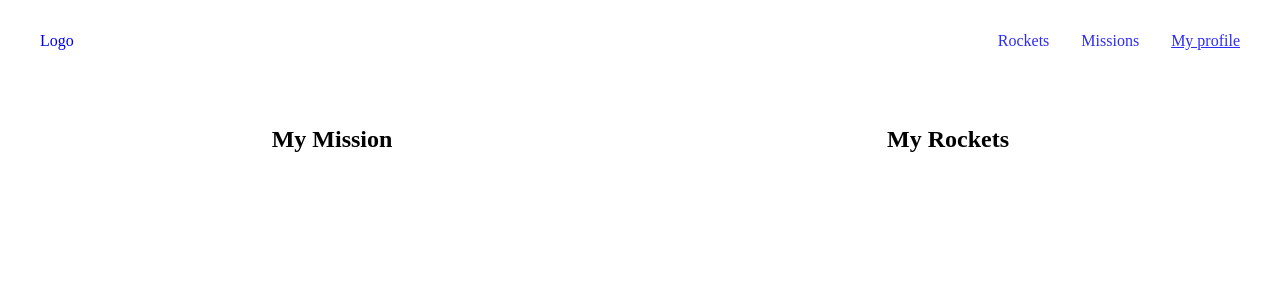
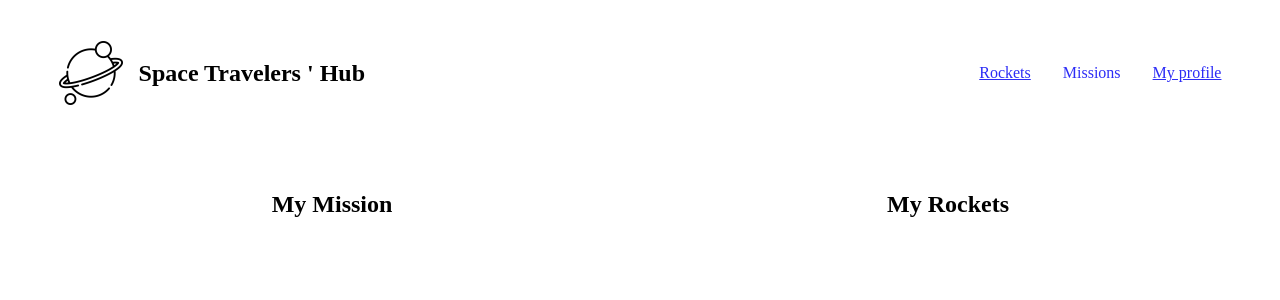
Before and after one commit to abeltsew/spacex, a React (Create React App) app: page /profiles in a window 1280 px wide. Shown: the top 300 px of the page. Built offline with nearby package versions, Linux system fonts and the light colour scheme.

Commit message:
Add Logo

```diff
--- a/src/App.js
+++ b/src/App.js
@@ -9,6 +9,7 @@ const App = () => (
   <div>
     <Navbar />
     <Routes>
+      <Route path="/" element={<RocketList />} />
       <Route path="/rockets" element={<RocketList />} />
       <Route path="/missions" element={<Mission />} />
       <Route path="/profiles" element={<Profiles />} />
--- a/src/components/Navbar.js
+++ b/src/components/Navbar.js
@@ -5,13 +5,16 @@ import './navbar.css';
 
 const Navbar = () => (
   <nav>
-    <NavLink to="/" className="logo">
-      Logo
-    </NavLink>
+    <div className="logos">
+      <img className="logo-img" src="/planet3.png" alt="logo" />
+      <h1 className="logo">Space Travelers &apos; Hub</h1>
+    </div>
 
     <ul>
       <li>
-        <NavLink to="/rockets">Rockets</NavLink>
+        <NavLink className="active" to="/rockets">
+          Rockets
+        </NavLink>
       </li>
       <li>
         <NavLink to="/missions">Missions</NavLink>
--- a/src/components/Profiles.js
+++ b/src/components/Profiles.js
@@ -23,15 +23,14 @@ const Profiles = () => {
     <div className="profile-container">
       <div className="mission-info">
         <h2>My Mission</h2>
-        {renderMission()}
+        {subscriptions.length > 0 && renderMission()}
       </div>
       <div className="rocket-info">
         <h2>My Rockets</h2>
         {rockets
           .filter((rocket) => rocket.reserved)
-          .map((rocket, i) => (
+          .map((rocket) => (
             <div key={rocket.id} className="reserved-rockets">
-              <h4>{i + 1}</h4>
               <p className="reserved-name">{rocket.rocket_name}</p>
             </div>
           ))}
--- a/src/components/mission.css
+++ b/src/components/mission.css
@@ -10,6 +10,7 @@ table,
 th,
 td {
   border-collapse: collapse;
+  border: gray 1px solid;
 }
 
 .mission-name {
--- a/src/components/navbar.css
+++ b/src/components/navbar.css
@@ -3,6 +3,17 @@ nav {
   justify-content: space-between;
   align-items: center;
   padding: 0.5rem 2rem;
+  padding: 2rem 4%;
+}
+.logos {
+  display: flex;
+  align-items: center;
+  gap: 1rem;
+}
+
+.logo-img {
+  width: 4rem;
+  height: 4rem;
 }
 
 ul {
@@ -22,4 +33,6 @@ a.active {
 
 .logo {
   text-decoration: none;
+  font-weight: bold;
+  font-size: 1.5rem;
 }
--- a/src/components/profile.css
+++ b/src/components/profile.css
@@ -30,7 +30,6 @@
   align-items: center;
   border: solid 1px gray;
   padding: 0 0.5rem;
-  border-radius: 0.5rem;
   height: 2rem;
 }
 
```
Also changed, not shown: public/planet3.png (added).
